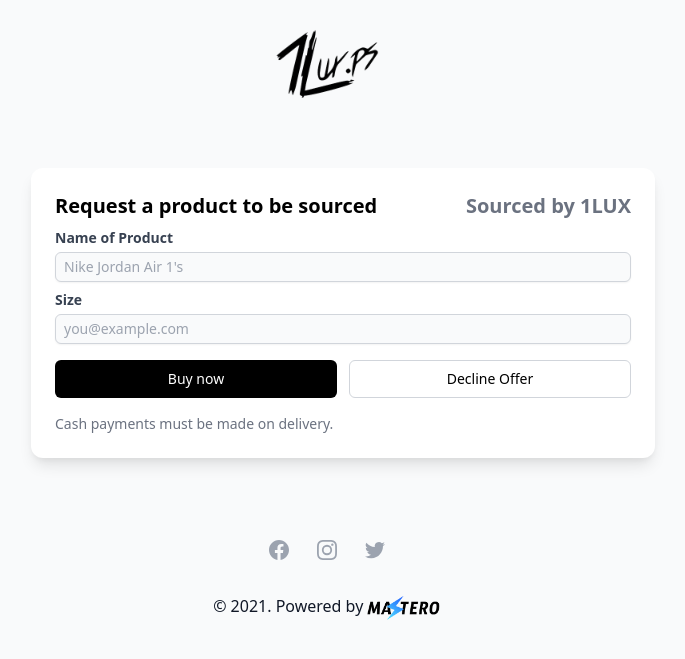
After one commit to JudeMolloy/source, a Python web app: template app/templates/request.html in a window 1280 px wide. The commit adds this page. Shown: the top 659 px of the page, without its empty margins (313-998 px from the left). Run offline with Jinja, Linux system fonts and the light colour scheme; the template is opened without the code that fills it, so the values that code supplies are empty.

Commit message:
updates and working on equest form.

```diff
--- a/app/routes.py
+++ b/app/routes.py
@@ -14,6 +14,11 @@
 @app.route('/')
 def index():
         return render_template('buy.html', title='Home')
+
+
+@app.route('/request')
+def request():
+    return render_template('request.html')
 
 
 @app.route('/login', methods=['GET', 'POST'])
--- a/app/static/css/stylesheet.css
+++ b/app/static/css/stylesheet.css
@@ -0,0 +1,8 @@
+body {
+    background-color: #F9FAFB;
+}
+
+#powered-by-logo {
+    display: inline;
+    max-height: 1.5rem;
+}
--- a/app/templates/buy.html
+++ b/app/templates/buy.html
@@ -7,7 +7,7 @@
 </div>
 
 <div class="flex place-content-center mt-10 mx-4">
-    <div class="relative z-10 rounded-xl sm:rounded-tl-xl lg:rounded-xl shadow-lg flex flex-col sm:flex-row xl:flex-row lg:-mr-8">
+    <div class="relative z-10 rounded-xl lg:w-1/2 sm:rounded-tl-xl lg:rounded-xl shadow-lg flex flex-col sm:flex-row xl:flex-row lg:-mr-8">
     <div class="max-w-md md:w-48 relative">
         <img src="{{ url_for('static', filename='img/demo-shoes.jpg')}}" alt="product image" class="relative md:absolute w-full h-80 md:h-full object-cover rounded-t-xl sm:rounded-l-xl sm:rounded-tr-none" />
     </div>
--- a/app/templates/footer.html
+++ b/app/templates/footer.html
@@ -22,5 +22,5 @@
         </a>
 
     </div>
-    <p class="my-8 text-gray-900 text-center">&copy; 2021. Powered by <a href="" class="font-bold hover:text-gray-600">Mastero</a></p>
+    <p class="my-8 text-gray-900 text-center">&copy; 2021. Powered by <a href="https://mastero.co" class="font-bold hover:text-gray-600 hover:underline"><img id="powered-by-logo" src="{{ url_for('static', filename='img/mastero-logo-black.png') }}" /></a></p>
 </footer>
--- /dev/null
+++ b/app/templates/request.html
@@ -0,0 +1,56 @@
+{% extends 'base.html' %}
+
+{% block content %}
+
+<div class="flex place-content-center">
+    <img src="{{ url_for('static', filename='img/demo-logo.png')}}" alt="logo" class=" h-32 max-h-xs" />
+</div>
+
+<div class="flex place-content-center mt-10 mx-4">
+    <div class="relative rounded-xl bg-white lg:w-1/2 sm:rounded-tl-xl lg:rounded-xl shadow-lg flex flex-col sm:flex-row xl:flex-row lg:-mr-8">
+
+    <form class="flex-auto p-6">
+        <div class="block">
+            <div class="flex flex-wrap mb-2">
+                <h1 class="flex-auto text-xl font-semibold">
+                    Request a product to be sourced
+                </h1>
+                <div class="text-xl font-semibold text-gray-500">
+                    Sourced by 1LUX
+                </div>
+            </div>
+
+        <div class="mb-4">
+
+          <div class="mt-2">
+            <label for="productName" class="block text-sm font-semibold text-gray-700">Name of Product</label>
+            <div class="mt-1">
+              <input type="text" name="productName" id="productName" class="shadow-sm border border-gray-300 focus:ring-black focus:border-black block sm:text-sm border-black w-full rounded-md rounded-md bg-gray-50 text-black py-1 px-2 " placeholder="Nike Jordan Air 1's">
+            </div>
+          </div>
+
+          <div class="mt-2">
+            <label for="email" class="block text-sm font-semibold text-gray-700">Size</label>
+            <div class="mt-1">
+              <input type="text" name="email" id="email" class="shadow-sm border border-gray-300 focus:ring-black focus:border-black block sm:text-sm border-black w-full rounded-md rounded-md bg-gray-50 text-black py-1 px-2 " placeholder="you@example.com">
+            </div>
+          </div>
+
+        </div>
+      </div>
+      <div class="flex space-x-3 mb-4 text-sm font-medium">
+        <div class="flex-auto flex space-x-3">
+          <button class="w-1/2 flex items-center justify-center rounded-md bg-black text-white py-2" type="submit">Buy now</button>
+          <button class="w-1/2 flex items-center justify-center rounded-md border border-gray-300 py-2" type="button">Decline Offer</button>
+        </div>
+      </div>
+      <p class="text-sm text-gray-500">
+        Cash payments must be made on delivery.
+      </p>
+    </form>
+</div>
+  </div>
+</div>
+
+
+{% endblock %}
```
Also changed, not shown: app/static/img/demo-logo -white-bg.jpg (added), app/static/img/demo-logo.png (added), app/static/img/headerzeros.png (deleted), app/static/img/logoblue.png (deleted), app/static/img/mastero-logo-black.png (added), app/static/img/mastero-logo.png (added).
